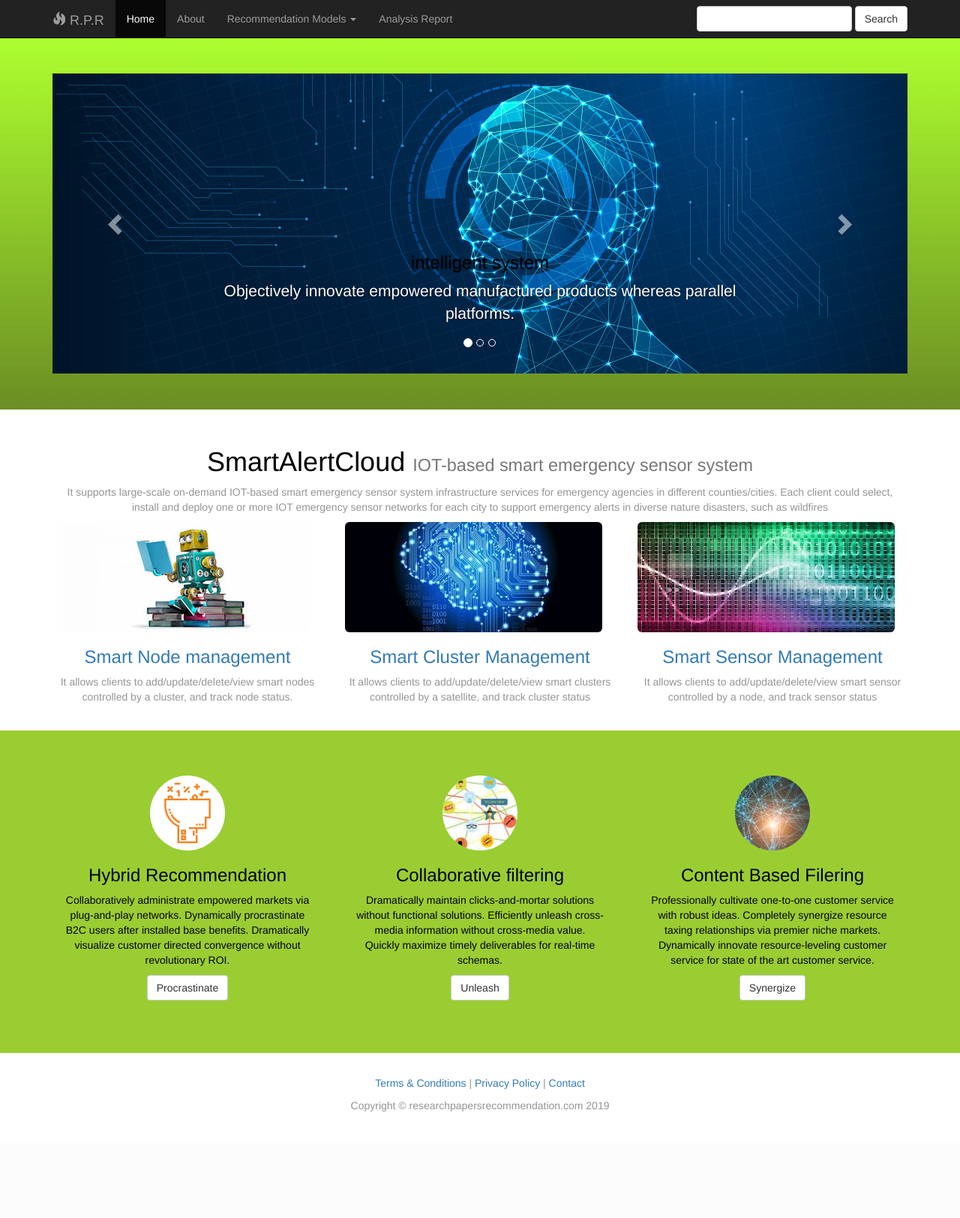
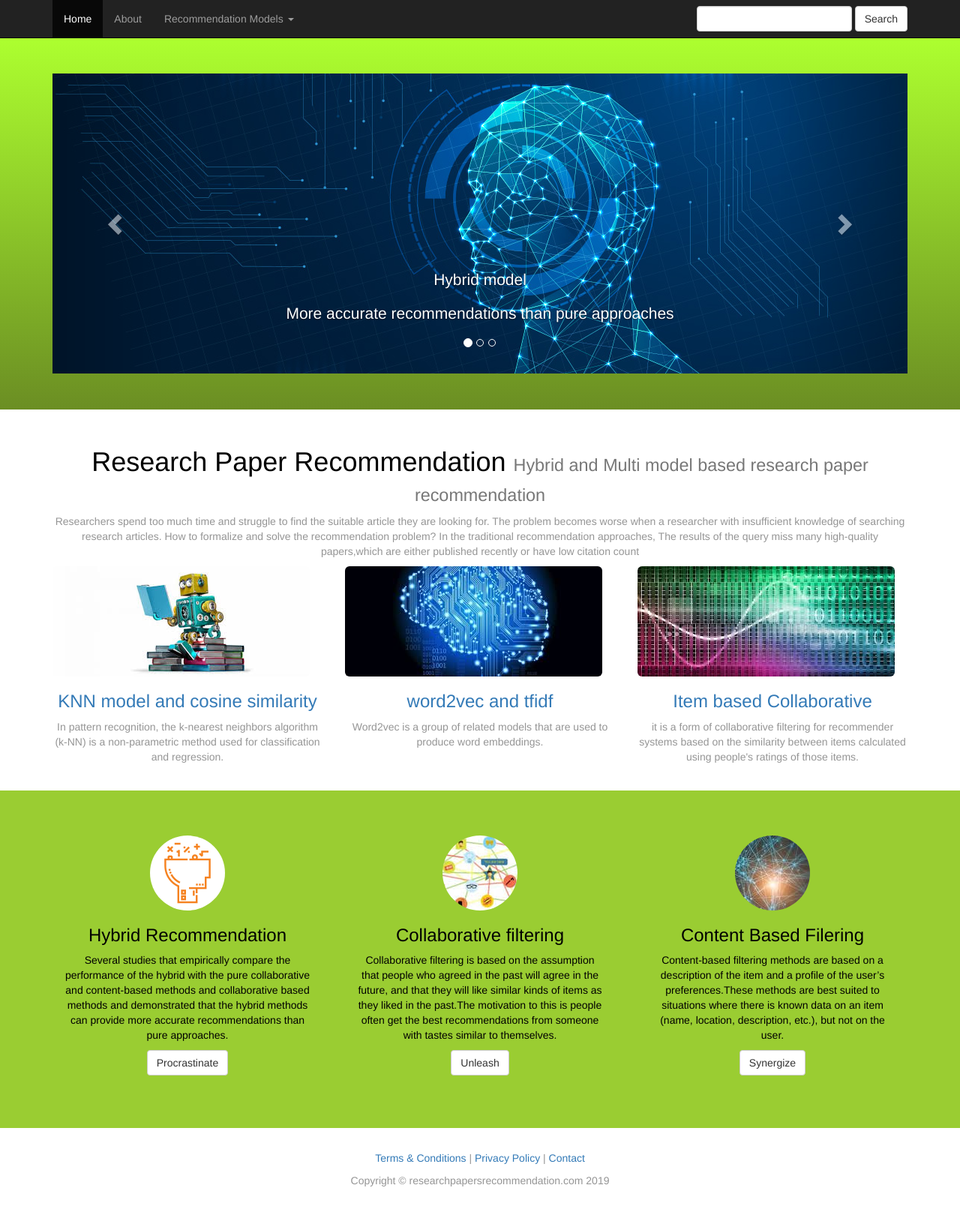
Before and after one commit to tramatejaswini/ResearchPaper_Recommendation_System, a Flask app: page / in a window 1280 px wide. Shown: the whole page at 75% size. Before the commit the page ends 1482 px from the top, so only its background shows below. Run offline with Flask 2, Linux system fonts and the light colour scheme; parts of the project's set-up code (start-up, migrations or seed data) failed here and were passed over; some libraries are stand-ins or nearby versions.

Commit message:
Update home.html

```diff
--- a/templates/home.html
+++ b/templates/home.html
@@ -37,10 +37,10 @@
                     <span class="icon-bar"></span>
                     <span class="icon-bar"></span>
                 </button>
-                <a class="navbar-brand" href="#">
+            <!--   <a class="navbar-brand" href="#">
                 	<span class="glyphicon glyphicon-fire"></span>
                 	R.P.R
-                </a>
+                </a>-->
             </div>
             <!-- Navbar links -->
             <div class="collapse navbar-collapse" id="navbar">
@@ -53,20 +53,20 @@
                     </li>
 
 					<li class="dropdown">
-						<a href="#" class="dropdown-toggle" data-toggle="dropdown" role="button" aria-haspopup="true" aria-expanded="false">Recommendation Models <span class="caret"></span></a>
+						<a href="/knn" class="dropdown-toggle" data-toggle="dropdown" role="button" aria-haspopup="true" aria-expanded="false">Recommendation Models <span class="caret"></span></a>
 						<ul class="dropdown-menu" aria-labelledby="about-us">
 							<li><a href="/knn">KNN model</a></li>
 							<li><a href="/knn">Collaborative Filering Model</a></li>
 							<li><a href="/knn">Hybrid model</a></li>
 						</ul>
 					</li>
-					  <li>
+				<!--	  <li>
                         <a href="#">Analysis Report</a>
-                    </li>
+                    </li>-->
                 </ul>
 
 				<!-- Search -->
-				<form class="navbar-form navbar-right" role="search">
+			<form class="navbar-form navbar-right" role="search">
 					<div class="form-group">
 						<input type="text" class="form-control">
 					</div>
@@ -94,8 +94,8 @@
                     	<img class="img-responsive" src="static/images/content2.jpg" alt="">
                 	</a>
                 	<div class="carousel-caption">
-						<h3>intelligent system</h3>
-						<p>Objectively innovate empowered manufactured products whereas parallel platforms.</p>
+						<p>Hybrid model</p>
+						<p>More accurate recommendations than pure approaches</p>
 					</div>
 				</div>
 				<div class="item">
@@ -104,7 +104,7 @@
                 	</a>
                 	<div class="carousel-caption">
 						<h3>Collaborative</h3>
-						<p>Dramatically maintain clicks-and-mortar solutions without functional solutions.</p>
+						<h3>Based on assumption that people who agreed in the past will agree in the future</h3>
 					</div>
 				</div>
 				<div class="item">
@@ -113,7 +113,7 @@
                 	</a>
                 	<div class="carousel-caption">
 						<h3>Content Based Filtering</h3>
-						<p>Holistically pontificate installed base portals after maintainable products.</p>
+						<h3>Based on a description of the item and a profile of the user’s preferences.</h3>
 					</div>
 				</div>
 			</div>
@@ -141,10 +141,11 @@
         <!-- Page Intro -->
         <div class="row page-intro">
             <div class="col-lg-12">
-                <h1>SmartAlertCloud
-                    <small>IOT-based smart emergency sensor system</small>
+                <h1>Research Paper Recommendation
+                    <small>Hybrid and Multi model based research paper recommendation</small>
                 </h1>
-                <p>It supports large-scale on-demand IOT-based smart emergency sensor system infrastructure services for emergency agencies in different counties/cities. Each client could select, install and deploy one or more IOT emergency sensor networks for each city to support emergency alerts in diverse nature disasters, such as wildfires </p>
+                <p>Researchers spend too much time and struggle to find the suitable article they are looking for. The problem becomes worse when a researcher with insufficient knowledge of searching research articles. How to formalize and solve the recommendation problem?
+					In the traditional recommendation approaches, The results of the query miss many high-quality papers,which are either published recently or have low citation count </p>
             </div>
         </div>
         <!-- /.row -->
@@ -156,18 +157,18 @@
                     <img class="img-responsive img-rounded" src="static/images/pic1.jpeg" alt="">
                 </a>
                 <h3>
-                    <a href="#">Smart Node management</a>
+                    <a href="#">KNN model and cosine similarity </a>
                 </h3>
-                <p>It allows clients to add/update/delete/view smart nodes controlled by a cluster, and track node status.</p>
+                <p>In pattern recognition, the k-nearest neighbors algorithm (k-NN) is a non-parametric method used for classification and regression.</p>
             </article>
             <article class="col-md-4 article-intro">
                 <a href="#">
                     <img class="img-responsive img-rounded" src="static/images/pic2.jpeg"" alt="">
                 </a>
                 <h3>
-                    <a href="#">Smart Cluster Management</a>
+                    <a href="#">word2vec and tfidf</a>
                 </h3>
-                <p>It allows clients to add/update/delete/view smart clusters controlled by a satellite, and track cluster status</p>
+                <p>Word2vec is a group of related models that are used to produce word embeddings.</p>
             </article>
 
             <article class="col-md-4 article-intro">
@@ -175,9 +176,11 @@
                     <img class="img-responsive img-rounded" src="static/images/pic3.jpeg" alt="">
                 </a>
                 <h3>
-                    <a href="#">Smart Sensor Management</a>
+                    <a href="#">Item based Collaborative</a>
                 </h3>
-                <p>It allows clients to add/update/delete/view smart sensor controlled by a node, and track sensor status</p>
+                <p>it is a form of collaborative filtering for recommender systems based on the similarity between items calculated using people's ratings of those items.
+
+</p>
             </article>
         </div>
         <!-- /.row -->
@@ -192,19 +195,19 @@
 					<div class="col-sm-4 footer-blurb-item">
 						<img class="img-circle" src="static/images/image3.png" alt="" width="100" height="100">
 						<h3>Hybrid Recommendation</h3>
-						<p>Collaboratively administrate empowered markets via plug-and-play networks. Dynamically procrastinate B2C users after installed base benefits. Dramatically visualize customer directed convergence without revolutionary ROI.</p>
+						<p>Several studies that empirically compare the performance of the hybrid with the pure collaborative and content-based methods and collaborative based methods and demonstrated that the hybrid methods can provide more accurate recommendations than pure approaches. </p>
 						<p><a class="btn btn-default" href="#">Procrastinate</a></p>
 					</div>
 					<div class="col-sm-4 footer-blurb-item">
 						<img class="img-circle" src="static/images/image2.jpeg" alt="" width="100" height="100">
 						<h3>Collaborative filtering </h3>
-						<p>Dramatically maintain clicks-and-mortar solutions without functional solutions. Efficiently unleash cross-media information without cross-media value. Quickly maximize timely deliverables for real-time schemas. </p>
+						<p>Collaborative filtering is based on the assumption that people who agreed in the past will agree in the future, and that they will like similar kinds of items as they liked in the past.The motivation to this is people often get the best recommendations from someone with tastes similar to themselves. </p>
 						<p><a class="btn btn-default" href="#">Unleash</a></p>
 					</div>
 					<div class="col-sm-4 footer-blurb-item">
 						<img class="img-circle" src="static/images/image1.jpeg" alt="" width="100" height="100">
 						<h3>Content Based Filering</h3>
-						<p>Professionally cultivate one-to-one customer service with robust ideas. Completely synergize resource taxing relationships via premier niche markets. Dynamically innovate resource-leveling customer service for state of the art customer service.</p>
+						<p>Content-based filtering methods are based on a description of the item and a profile of the user’s preferences.These methods are best suited to situations where there is known data on an item (name, location, description, etc.), but not on the user.</p>
 						<p><a class="btn btn-default" href="#">Synergize</a></p>
 					</div>
 
```
